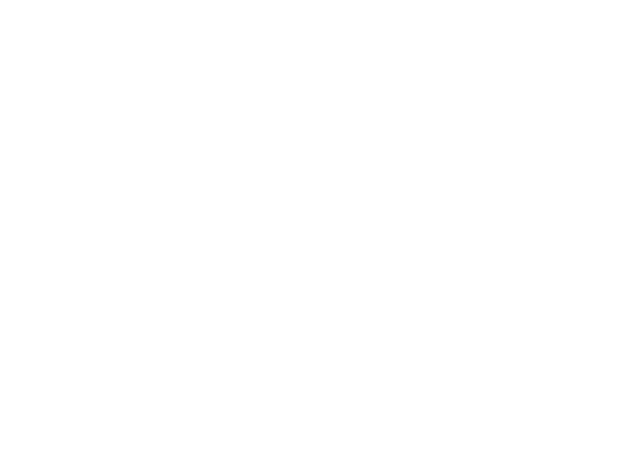
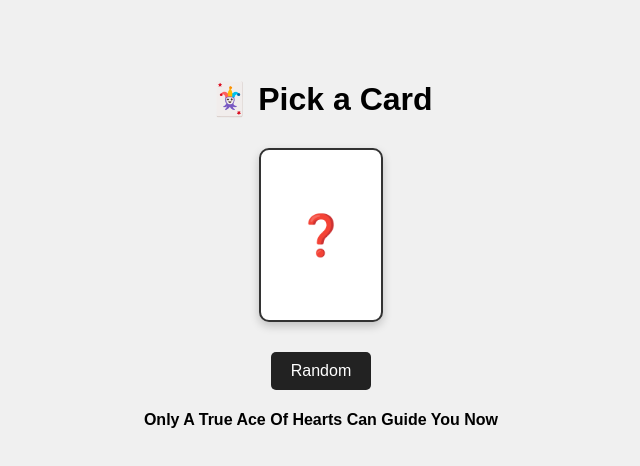
Before and after one commit to luxpolaris/RK, a plain HTML site: page pickACard.html in a window 1280 px wide. Shown: the whole page, without its empty margins (319-959 px from the left). Drawn offline with Linux system fonts and the light colour scheme.

Commit message:
picccard

```diff
--- a/pickACard.html
+++ b/pickACard.html
@@ -1,11 +1,94 @@
 <!DOCTYPE html>
-<html lang="en">
+<html>
 <head>
-    <meta charset="UTF-8">
-    <meta name="viewport" content="width=device-width, initial-scale=1.0">
-    <title>Document</title>
+  <title>Welcome</title>
+
+  <style>
+    body {
+      font-family: Arial, sans-serif;
+      text-align: center;
+      margin-top: 80px;
+      background: #f0f0f0;
+    }
+
+    #card {
+      width: 120px;
+      height: 170px;
+      margin: 30px auto;
+      background: white;
+      border-radius: 10px;
+      border: 2px solid #333;
+      display: flex;
+      align-items: center;
+      justify-content: center;
+      font-size: 40px;
+      box-shadow: 0 4px 10px rgba(0,0,0,0.2);
+      cursor: default;
+    }
+
+    button {
+      padding: 10px 20px;
+      font-size: 16px;
+      cursor: pointer;
+      border: none;
+      background: #222;
+      color: white;
+      border-radius: 5px;
+    }
+
+    button:hover {
+      background: red;
+    }
+
+    /* Make it look clickable when special */
+    .clickable {
+      cursor: pointer;
+      border: 3px solid gold;
+    }
+  </style>
 </head>
+
 <body>
 
+<h1>🃏 Pick a Card</h1>
+
+<div id="card">❓</div>
+
+<button onclick="pickCard()">Random</button>
+
+<script>
+const suits = ["♠", "♥", "♦", "♣"];
+const values = ["A","2","3","4","5","6","7","8","9","10","J","Q","K"];
+
+function pickCard() {
+  const suit = suits[Math.floor(Math.random() * suits.length)];
+  const value = values[Math.floor(Math.random() * values.length)];
+
+  const card = document.getElementById("card");
+
+  card.innerHTML = value + suit;
+  card.classList.remove("clickable");
+
+  // color hearts and diamonds red
+  if (suit === "♥" || suit === "♦") {
+    card.style.color = "red";
+  } else {
+    card.style.color = "black";
+  }
+
+  // 🧠 SPECIAL CASE: Ace of Hearts
+  if (value === "A" && suit === "♥") {
+    card.classList.add("clickable");
+
+    card.onclick = function () {
+      window.location.href = "https://example.com"; // change your link here
+    };
+  } else {
+    card.onclick = null;
+  }
+}
+</script>
+<h4>Only A True Ace Of Hearts Can Guide You Now</h4>
 </body>
+
 </html>
```
